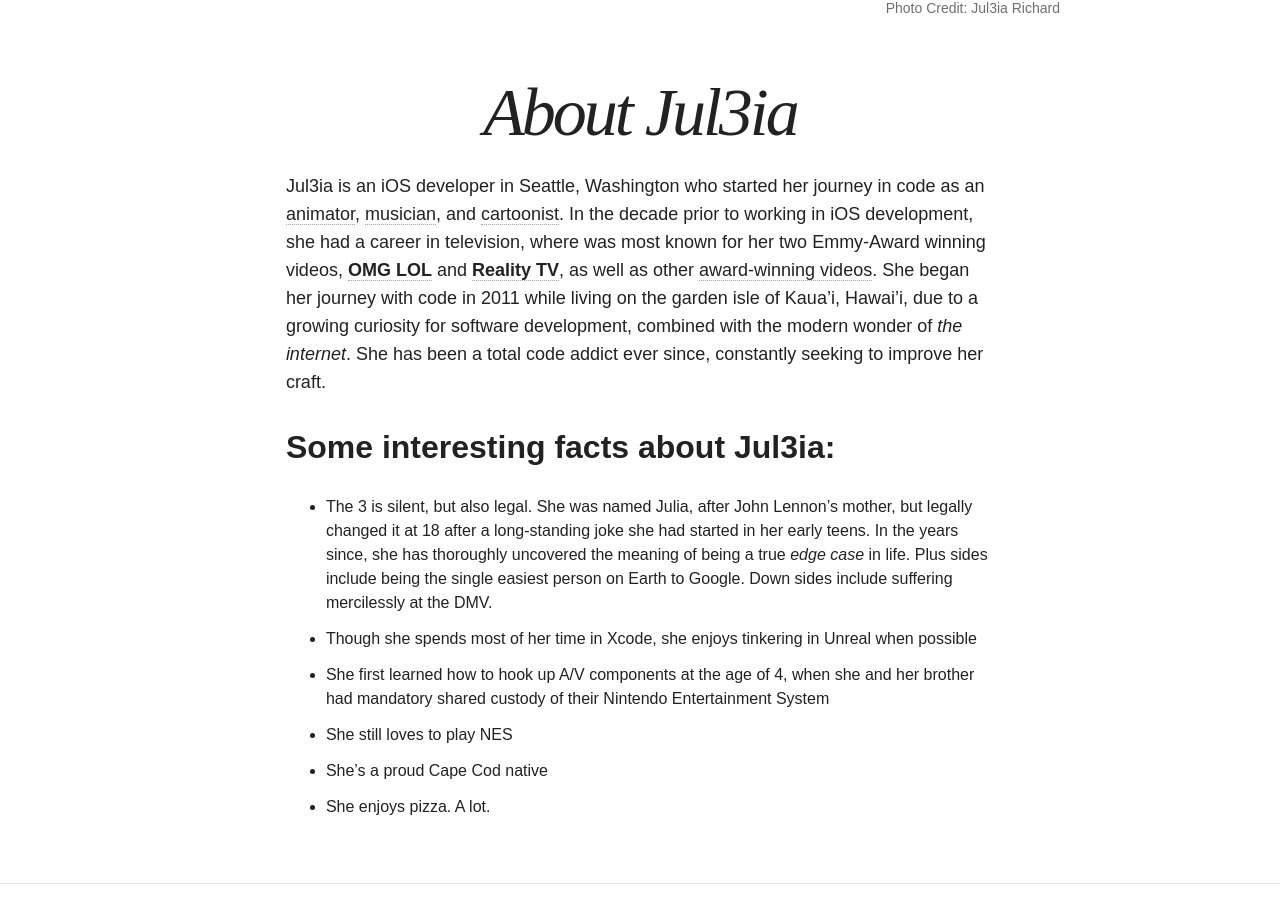
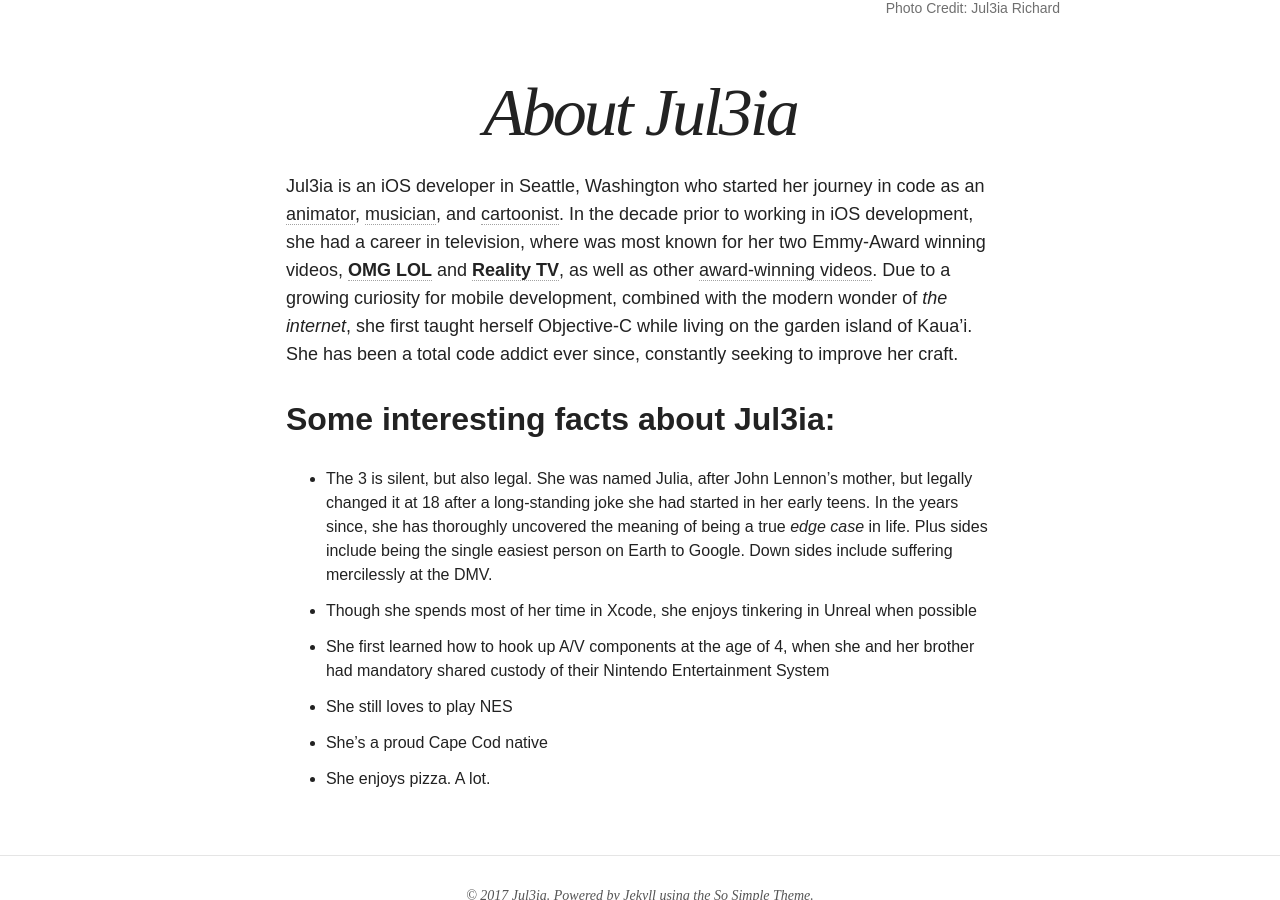
Before and after one commit to Jul3ia/Jul3ia.github.io, a Jekyll site: the page built from about/index.md, in a window 1280 px wide and 900 px high, scrolled down 702 px. Built offline with Jekyll 4.4.1, drawn with Linux system fonts in a browser that asks for light colours; nearby versions of some CDN libraries.

Commit message:
About update

```diff
--- a/about/index.md
+++ b/about/index.md
@@ -9,7 +9,7 @@ image:
   creditlink: https://www.instagram.com/jul3ia/
 ---
 
-Jul3ia is an iOS developer in Seattle, Washington who started her journey in code as an [animator](https://www.youtube.com/watch?v=JSTGIov1amo), [musician](https://soundcloud.com/jul3ia), and [cartoonist](https://www.facebook.com/MyrbieAndDax/). In the decade prior to working in iOS development, she had a career in television, where was most known for her two Emmy-Award winning videos, [**OMG LOL**](https://www.youtube.com/watch?v=5owbC2kB4YI&t=4s) and [**Reality TV**](https://www.youtube.com/watch?v=46K142AW4IQ), as well as other [award-winning videos](https://www.youtube.com/playlist?list=PLEKiKsqZgKxJNvaSn8SulSYRQgRiqFRc3). She began her journey with code in 2011 while living on the garden isle of Kaua'i, Hawai'i, due to a growing curiosity for software development, combined with the modern wonder of _the internet_. She has been a total code addict ever since, constantly seeking to improve her craft.
+Jul3ia is an iOS developer in Seattle, Washington who started her journey in code as an [animator](https://www.youtube.com/watch?v=JSTGIov1amo), [musician](https://soundcloud.com/jul3ia), and [cartoonist](https://www.facebook.com/MyrbieAndDax/). In the decade prior to working in iOS development, she had a career in television, where was most known for her two Emmy-Award winning videos, [**OMG LOL**](https://www.youtube.com/watch?v=5owbC2kB4YI&t=4s) and [**Reality TV**](https://www.youtube.com/watch?v=46K142AW4IQ), as well as other [award-winning videos](https://www.youtube.com/playlist?list=PLEKiKsqZgKxJNvaSn8SulSYRQgRiqFRc3). Due to a growing curiosity for mobile development, combined with the modern wonder of _the internet_, she first taught herself Objective-C while living on the garden island of Kaua'i. She has been a total code addict ever since, constantly seeking to improve her craft.
 
 ## Some interesting facts about Jul3ia:
 
```
